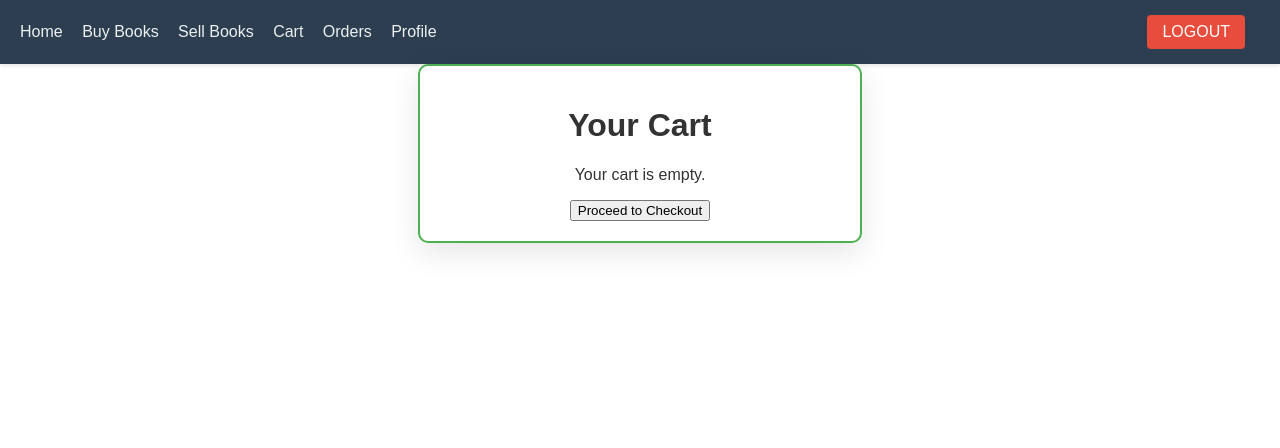
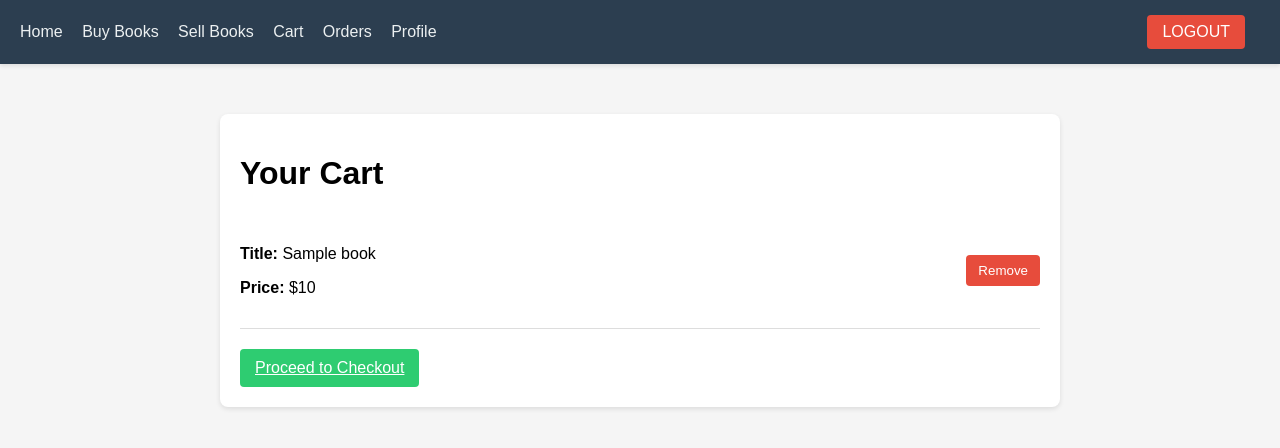
Before and after one commit to Emmanuel301004/Kind-cart, a PHP site: page /cart.php in a window 1280 px wide. Shown: the top 448 px of the page. Run offline with PHP 8.4, Linux system fonts and the light colour scheme; the visitor is signed in with stand-in values (Sample User, id 1); tables that the repository leaves empty or names only in its code hold one stand-in row (values such as "Sample post"); some libraries are stand-ins or nearby versions.

Commit message:
finished proper books and selling using bookid

```diff
--- a/cart.php
+++ b/cart.php
@@ -1,20 +1,41 @@
 <?php
 session_start();
 
-// Assume cart data is stored in $_SESSION['cart']
-if (!isset($_SESSION['cart'])) {
-    $_SESSION['cart'] = [];
+$host = 'localhost';
+$db = 'user_management';
+$user = 'root';
+$password = '';
+$conn = new mysqli($host, $user, $password, $db);
+
+if ($conn->connect_error) {
+    die("Connection failed: " . $conn->connect_error);
 }
 
-// Check if an item is being added to the cart
-if ($_SERVER['REQUEST_METHOD'] == 'POST') {
-    $book_title = $_POST['title'];
-    // Add book to cart
-    $_SESSION['cart'][] = $book_title;
+if (!isset($_SESSION['user_id'])) {
+    header("Location: index.html");
+    exit();
+}
 
-    // Show success message
-    echo "<script>alert('$book_title has been added to your cart!');</script>";
+$user_id = $_SESSION['user_id'];
+
+// Handle delete action
+if ($_SERVER['REQUEST_METHOD'] == 'POST' && isset($_POST['delete_id'])) {
+    $cart_id = $_POST['delete_id'];
+    $stmt = $conn->prepare("DELETE FROM cart WHERE id = ? AND user_id = ?");
+    $stmt->bind_param("ii", $cart_id, $user_id);
+    if ($stmt->execute()) {
+        echo "<script>alert('Item removed from cart.'); window.location.href='cart.php';</script>";
+    } else {
+        echo "<script>alert('Failed to remove item.');</script>";
+    }
+    $stmt->close();
 }
+
+// Fetch cart items
+$stmt = $conn->prepare("SELECT c.id, b.title, b.price FROM cart c JOIN books b ON c.book_id = b.id WHERE c.user_id = ?");
+$stmt->bind_param("i", $user_id);
+$stmt->execute();
+$result = $stmt->get_result();
 ?>
 
 <!DOCTYPE html>
@@ -23,10 +44,15 @@ if ($_SERVER['REQUEST_METHOD'] == 'POST') {
     <meta charset="UTF-8">
     <meta name="viewport" content="width=device-width, initial-scale=1.0">
     <title>Your Cart</title>
-    <link rel="stylesheet" href="style.css">
     <style>
-        /* Navbar */
-.navbar {
+        /* Include your original CSS styles */
+        body {
+            font-family: Arial, sans-serif;
+            background-color: #f5f5f5;
+            margin: 0;
+            padding: 0;
+        }
+        .navbar {
     display: flex;
     justify-content: space-between;
     align-items: center;
@@ -59,7 +85,49 @@ if ($_SERVER['REQUEST_METHOD'] == 'POST') {
 .navbar .logout:hover {
     background-color: #c0392b;
 }
-
+        .cart-container {
+            max-width: 800px;
+            margin: 50px auto;
+            background: #fff;
+            padding: 20px;
+            border-radius: 8px;
+            box-shadow: 0 2px 5px rgba(0, 0, 0, 0.1);
+        }
+        .cart-item {
+            display: flex;
+            justify-content: space-between;
+            align-items: center;
+            padding: 15px 0;
+            border-bottom: 1px solid #ddd;
+        }
+        .cart-item:last-child {
+            border-bottom: none;
+        }
+        .cart-item button {
+            background-color: #e74c3c;
+            color: white;
+            border: none;
+            padding: 8px 12px;
+            cursor: pointer;
+            border-radius: 4px;
+        }
+        .cart-item button:hover {
+            background-color: #c0392b;
+        }
+        .checkout-btn {
+            background-color: #2ecc71;
+            color: white;
+            padding: 10px 15px;
+            border: none;
+            border-radius: 4px;
+            cursor: pointer;
+            text-align: center;
+            display: inline-block;
+            margin-top: 20px;
+        }
+        .checkout-btn:hover {
+            background-color: #27ae60;
+        }
     </style>
 </head>
 <body>
@@ -74,20 +142,27 @@ if ($_SERVER['REQUEST_METHOD'] == 'POST') {
     </div>
     <a href="logout.php" class="logout">Logout</a>
 </div>
-<!-- Cart Content -->
-<div class="form-container">
+
+<div class="cart-container">
     <h1>Your Cart</h1>
-    <?php if (empty($_SESSION['cart'])): ?>
+
+    <?php if ($result->num_rows > 0): ?>
+        <?php while ($row = $result->fetch_assoc()): ?>
+            <div class="cart-item">
+                <div>
+                    <p><strong>Title:</strong> <?php echo htmlspecialchars($row['title']); ?></p>
+                    <p><strong>Price:</strong> $<?php echo htmlspecialchars($row['price']); ?></p>
+                </div>
+                <form method="POST" action="cart.php">
+                    <input type="hidden" name="delete_id" value="<?php echo $row['id']; ?>">
+                    <button type="submit">Remove</button>
+                </form>
+            </div>
+        <?php endwhile; ?>
+        <a href="cheackout.php" class="checkout-btn">Proceed to Checkout</a>
+    <?php else: ?>
         <p>Your cart is empty.</p>
-    <?php else: ?>
-        <ul>
-            <?php foreach ($_SESSION['cart'] as $item): ?>
-                <li><?php echo htmlspecialchars($item); ?></li>
-            <?php endforeach; ?>
-        </ul>
     <?php endif; ?>
-    <a href="checkout.php"><button>Proceed to Checkout</button></a>
 </div>
-
 </body>
 </html>
--- a/db.php
+++ b/db.php
@@ -11,4 +11,3 @@ if ($conn->connect_error) {
     die("Connection failed: " . $conn->connect_error);
 }
 ?>
-30
```
Also changed, not shown: buy_books.php (+20 -2 lines), cheackout.php (+93 -14 lines), test.php (+33 -22 lines).
